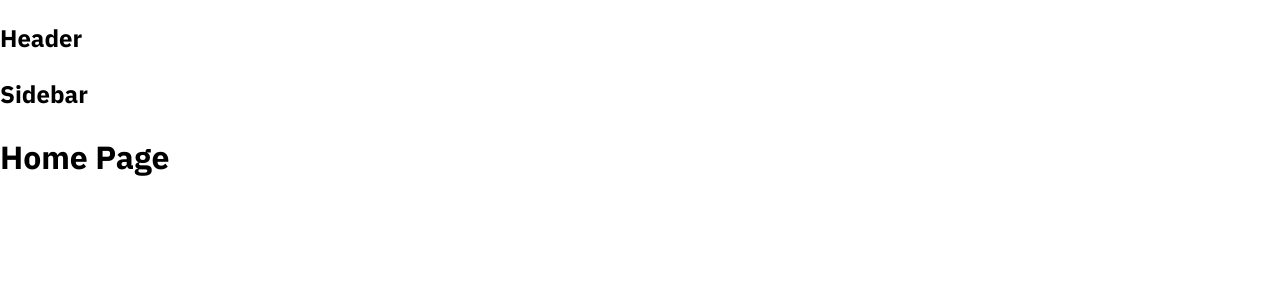
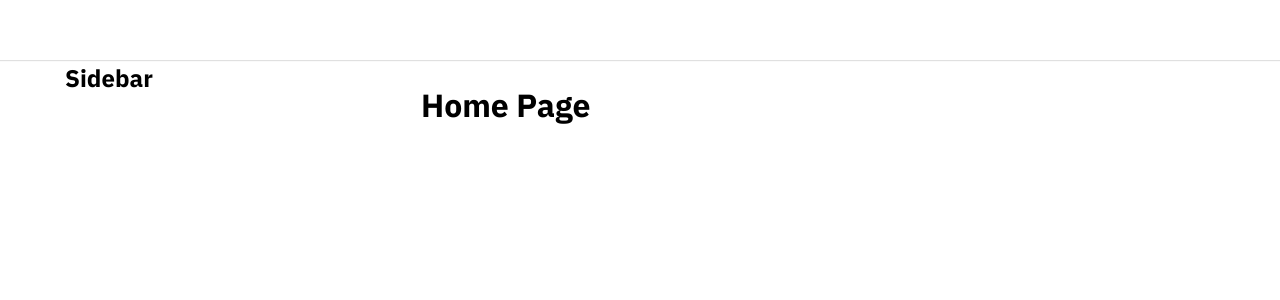
Before and after one commit to phucnt2002/tiktok-ui, a React (Create React App) app: page / in a window 1280 px wide. Shown: the top 300 px of the page. Built offline with nearby package versions, Linux system fonts and the light colour scheme.

Commit message:
Dựng khung Layout mặc định

```diff
--- a/package.json
+++ b/package.json
@@ -6,6 +6,7 @@
     "@testing-library/jest-dom": "^5.16.5",
     "@testing-library/react": "^13.3.0",
     "@testing-library/user-event": "^13.5.0",
+    "classnames": "^2.3.1",
     "normalize.css": "^8.0.1",
     "react": "^18.2.0",
     "react-dom": "^18.2.0",
--- a/src/Components/GlobalStyles/GlobalStyles.scss
+++ b/src/Components/GlobalStyles/GlobalStyles.scss
@@ -2,9 +2,15 @@
 @import url('https://fonts.googleapis.com/css2?family=IBM+Plex+Sans:ital,wght@0,300;0,400;0,500;0,600;0,700;1,200&display=swap');
 :root {
   --primary: #fe2c55;
+
+  //DefaultLayout
+  --default-layout-header-hight: 60px;
+  --default-layout-header-width: 1150px;
 }
 
 * {
+  margin: 0;
+  padding: 0;
   box-sizing: border-box;
 }
 
--- /dev/null
+++ b/src/Components/Layout/DefaultLayout/DefaultLayout.module.scss
@@ -0,0 +1,14 @@
+.wrapper {
+  display: flex;
+  flex-direction: column;
+  align-items: center;
+}
+
+.container {
+  width: var(--default-layout-header-width);
+  display: flex;
+}
+
+.content {
+  flex: 1;
+}
--- /dev/null
+++ b/src/Components/Layout/DefaultLayout/Sidebar/Sidebar.module.scss
@@ -0,0 +1,3 @@
+.wrapper {
+  width: 356px;
+}
--- a/src/Components/Layout/DefaultLayout/Sidebar/index.js
+++ b/src/Components/Layout/DefaultLayout/Sidebar/index.js
@@ -1,5 +1,12 @@
+import classNames from 'classnames/bind';
+import styles from './Sidebar.module.scss';
+const cx = classNames.bind(styles);
 function Sidebar() {
-  return <h2>Sidebar</h2>;
+  return (
+    <aside className={cx('wrapper')}>
+      <h2>Sidebar</h2>
+    </aside>
+  );
 }
 
 export default Sidebar;
--- a/src/Components/Layout/DefaultLayout/index.js
+++ b/src/Components/Layout/DefaultLayout/index.js
@@ -1,15 +1,19 @@
+import classNames from 'classnames/bind';
 import Header from '~/components/Layout/components/Header';
+import styles from './DefaultLayout.module.scss';
 import Sidebar from './Sidebar';
+
+const cx = classNames.bind(styles);
+
 function DefaultLayout({ children }) {
   return (
-    <div>
+    <div className={cx('wrapper')}>
       <Header />
-      <div className="container">
+      <div className={cx('container')}>
         <Sidebar />
-        <div className="content">{children}</div>
+        <div className={cx('content')}>{children}</div>
       </div>
     </div>
   );
 }
-
 export default DefaultLayout;
--- a/src/Components/Layout/HeaderOnly/index.js
+++ b/src/Components/Layout/HeaderOnly/index.js
@@ -1,5 +1,5 @@
 import Header from './Header';
-function DefaultLayout({ children }) {
+function HeaderOnly({ children }) {
   return (
     <div>
       <Header />
@@ -10,4 +10,4 @@ function DefaultLayout({ children }) {
   );
 }
 
-export default DefaultLayout;
+export default HeaderOnly;
--- /dev/null
+++ b/src/Components/Layout/components/Header/Header.module.scss
@@ -0,0 +1,12 @@
+.wrapper {
+  width: 100%;
+  height: var(--default-layout-header-hight, 60px);
+  box-shadow: 0px 1px 1px rgb(0 0 0 /12%);
+  display: flex;
+  justify-content: center;
+}
+
+.inner {
+  height: 100%;
+  width: var(--default-layout-header-width, 1150px);
+}
--- a/src/Components/Layout/components/Header/index.js
+++ b/src/Components/Layout/components/Header/index.js
@@ -1,5 +1,15 @@
+import classNames from 'classnames/bind';
+import styles from './Header.module.scss';
+const cx = classNames.bind(styles);
 function Header() {
-  return <h2>Header</h2>;
+  return (
+    <header className={cx('wrapper')}>
+      <div className={cx('inner')}>
+        {/* {logo} */}
+        {/* {search} */}
+      </div>
+    </header>
+  );
 }
 
 export default Header;
```
Also changed, not shown: 1 other file (tests, documents, lock files or other folders).
